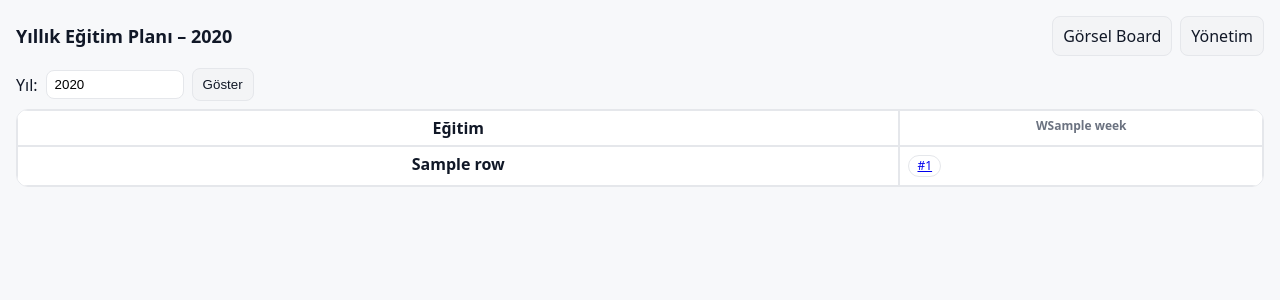
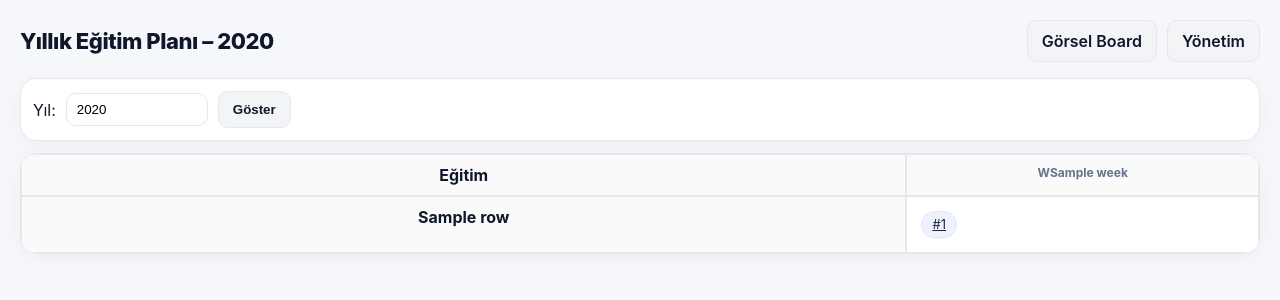
Before and after one commit to koordinator-maker/IK-YAZILIM, a Django app: template templates/trainings/plans/yearly_board.html in a window 1280 px wide. Shown: the top 300 px of the page. Run offline with Django 5.2, Linux system fonts and the light colour scheme; the template is opened without the code that fills it: most values are stand-ins (such as "Sample title", 1, 10 or a date in 2020).

Commit message:
auto: snapshot 2025-09-02_0343

```diff
--- a/templates/trainings/plans/yearly_board.html
+++ b/templates/trainings/plans/yearly_board.html
@@ -6,48 +6,74 @@
   <title>Yıllık Eğitim Planı (52 Hafta)</title>
   <meta name="viewport" content="width=device-width, initial-scale=1.0">
   <style>
-    :root { --bg:#f7f8fa; --card:#fff; --text:#111827; --muted:#6b7280; --border:#e5e7eb; --primary:#0ea5e9; }
-    html,body{margin:0;padding:0;background:var(--bg);color:var(--text);font-family:system-ui,-apple-system,Segoe UI,Roboto,sans-serif}
-    .container{max-width:100%;padding:16px}
-    .topbar{display:flex;align-items:center;justify-content:space-between;margin-bottom:12px}
-    .btn{padding:8px 10px;border-radius:8px;border:1px solid var(--border);background:#f3f4f6;cursor:pointer;text-decoration:none;color:inherit}
+    :root {
+      --bg:#f6f7fb;
+      --card:#ffffff;
+      --text:#0f172a;
+      --muted:#64748b;
+      --border:#e5e7eb;
+      --primary:#0ea5e9;
+      --chip-bg:#eef2ff;    /* pastel mavi-mor */
+      --chip-br:#e0e7ff;
+      --chip-text:#1f2937;
+      --head-bg:#fafafa;
+    }
+    html,body{margin:0;padding:0;background:var(--bg);color:var(--text);font-family:Inter,system-ui,-apple-system,Segoe UI,Roboto,sans-serif}
+    .container{max-width:100%;padding:20px}
+    .topbar{display:flex;align-items:center;justify-content:space-between;margin-bottom:16px}
+    .title{font-size:22px;font-weight:800;letter-spacing:-0.02em}
+    .btn{padding:10px 14px;border-radius:10px;border:1px solid var(--border);background:#f3f4f6;cursor:pointer;text-decoration:none;color:inherit;font-weight:600}
+    .btn:hover{background:#eef2f7}
+    .toolbar{display:flex;gap:10px;align-items:center}
+    .card{border:1px solid var(--border);border-radius:16px;background:var(--card);box-shadow:0 4px 18px rgba(15,23,42,.04)}
+    .pad{padding:12px}
     .table{width:100%;border-collapse:separate;border-spacing:0}
-    th,td{border:1px solid var(--border);padding:6px;vertical-align:top}
-    th.sticky{position:sticky;left:0;background:var(--card);z-index:2}
-    thead th{position:sticky;top:0;background:var(--card);z-index:1}
-    .row-title{min-width:240px;font-weight:600}
-    .week{min-width:46px;text-align:center;font-size:12px;color:var(--muted)}
-    .cell{min-height:44px;background:#fff}
-    .tag{display:inline-block;font-size:12px;line-height:1;border:1px solid var(--border);border-radius:999px;padding:4px 8px;margin:2px;background:#fff;cursor:pointer;position:relative}
-    .tag:hover{box-shadow:0 8px 24px rgba(0,0,0,.08)}
+    th,td{border:1px solid var(--border);padding:10px;vertical-align:top}
+    th.sticky{position:sticky;left:0;background:var(--head-bg);z-index:2}
+    thead th{position:sticky;top:0;background:var(--head-bg);z-index:1}
+    .row-title{min-width:260px;font-weight:700}
+    .week{min-width:54px;text-align:center;font-size:12px;color:var(--muted)}
+    .cell{min-height:58px;background:#fff}
+    .tag{
+      display:inline-block;
+      font-size:13px; line-height:1;
+      border:1px solid var(--chip-br); border-radius:999px;
+      padding:6px 10px; margin:4px;
+      background:var(--chip-bg); color:var(--chip-text);
+      cursor:pointer; position:relative; box-shadow:0 1px 0 rgba(0,0,0,.03);
+      transition:transform .08s ease, box-shadow .12s ease;
+    }
+    .tag:hover{transform:translateY(-1px); box-shadow:0 8px 24px rgba(15,23,42,.08)}
     .tag[data-tooltip]:hover::after{
       content: attr(data-tooltip);
-      position:absolute;left:0;top:100%;margin-top:6px;
-      background:#111827;color:#fff;border-radius:8px;padding:8px 10px;white-space:pre-wrap;max-width:420px;
-      box-shadow:0 10px 30px rgba(0,0,0,.2);font-size:12px;z-index:5
+      position:absolute;left:0;top:100%;margin-top:8px;
+      background:#111827;color:#fff;border-radius:10px;padding:10px 12px;white-space:pre-wrap;max-width:460px;
+      box-shadow:0 18px 40px rgba(0,0,0,.22);font-size:12px;z-index:5
     }
-    .head-year{font-size:18px;font-weight:700}
+    .controls input[type="number"]{
+      padding:8px 10px;border:1px solid var(--border);border-radius:10px;width:120px
+    }
   </style>
 </head>
 <body>
   <div class="container">
     <div class="topbar">
-      <div class="head-year">Yıllık Eğitim Planı – {{ year }}</div>
-      <div style="display:flex; gap:8px;">
+      <div class="title">Yıllık Eğitim Planı – {{ year }}</div>
+      <div class="toolbar">
         <a class="btn" href="{% url 'plans_board' %}">Görsel Board</a>
         <a class="btn" href="{% url 'admin:index' %}">Yönetim</a>
       </div>
     </div>
 
-    <div style="margin-bottom:8px;">
-      <form method="get" style="display:flex; gap:8px; align-items:center;">
+    <div class="card pad" style="margin-bottom:12px;">
+      <form class="controls" method="get" style="display:flex; gap:10px; align-items:center;">
         <label>Yıl:</label>
-        <input type="number" name="year" value="{{ year }}" min="2000" max="2100" style="padding:6px 8px;border:1px solid var(--border);border-radius:8px;width:120px;">
+        <input type="number" name="year" value="{{ year }}" min="2000" max="2100">
         <button class="btn" type="submit">Göster</button>
       </form>
     </div>
 
-    <div style="overflow:auto; border:1px solid var(--border); border-radius:12px; background:#fff;">
+    <div class="card" style="overflow:auto;">
       <table class="table">
         <thead>
           <tr>
--- a/var/bootreport.txt
+++ b/var/bootreport.txt
@@ -1,4 +1,4 @@
-Generated: 2025-09-02T03:01:03  TZ=Europe/Istanbul
+Generated: 2025-09-02T03:42:07  TZ=Europe/Istanbul
 Python: CPython 3.11.9
 Django: 5.2.5  DEBUG=True
 Project: BASE_DIR=C:\dev\hrlms  ROOT_URLCONF=core.urls
```
Also changed, not shown: trainings/admin.py (+98 -17 lines), var/bootreport.json.
